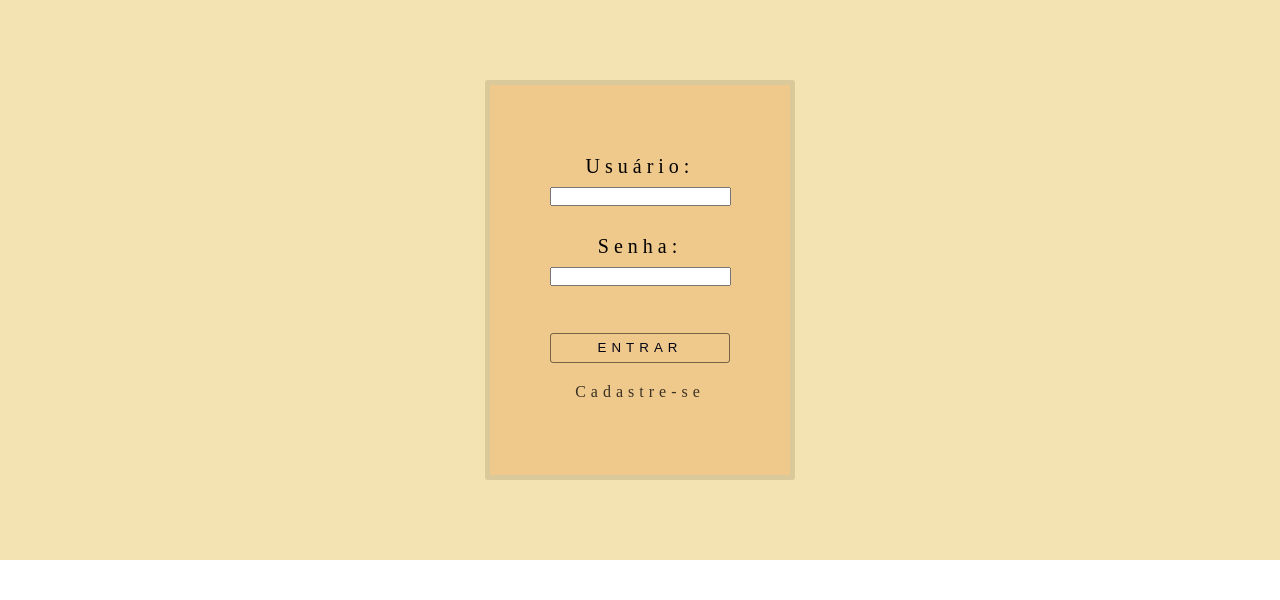
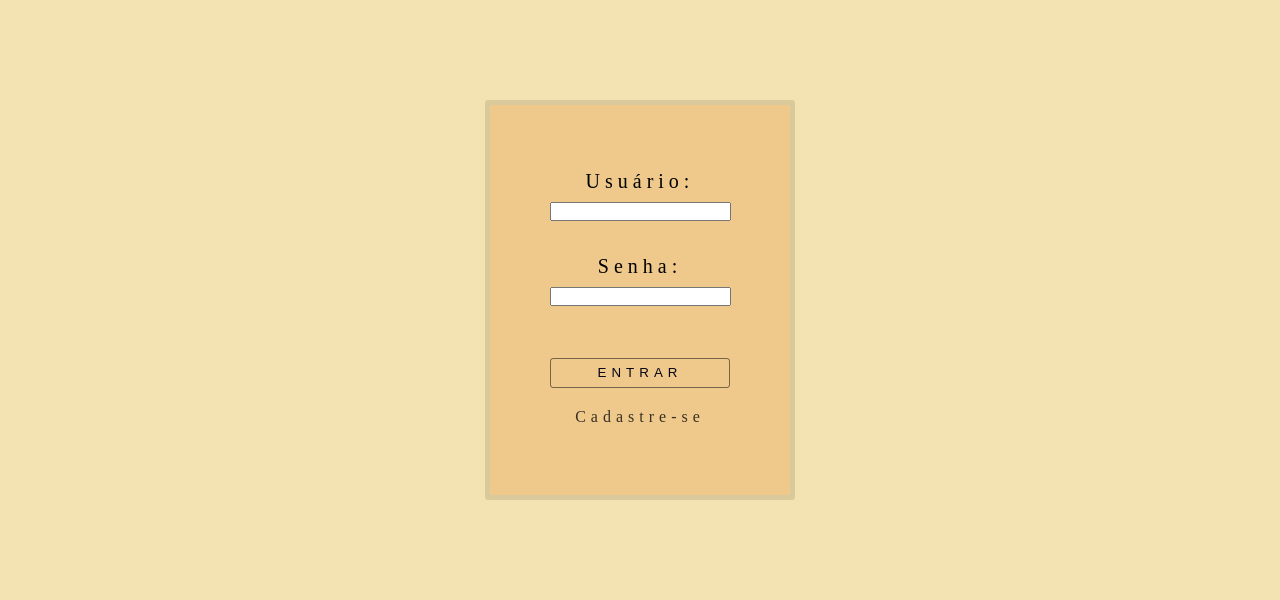
Before and after one commit to WilianKrinke/Trabalhos_Faculdade, a PHP site: page /fundamentosweb/home/php in a window 1280 px wide. Shown: the part 200-800 px from the top of the page. Run offline with PHP 8.4, Linux system fonts and the light colour scheme.

Commit message:
correções

```diff
--- a/Trabalho_4/src/home/css/home.css
+++ b/Trabalho_4/src/home/css/home.css
@@ -12,13 +12,9 @@
   flex-direction: row;
 }
 
-.container_list {
-  width: 100%;
-  padding: 14px 0px;
-}
-
 section {
   width: 100%;
+  min-height: 75vh;
 }
 
 article {
@@ -29,7 +25,7 @@ article {
 }
 
 .form {
-  height: 300px;
+  height: 320px;
   width: 300px;
   display: flex;
   justify-content: space-evenly;
@@ -64,7 +60,7 @@ article {
   }
 
   .form {
-    height: 280px;
+    height: 320px;
     width: 90%;
   }
 }
--- a/Trabalho_4/src/home/php/index.php
+++ b/Trabalho_4/src/home/php/index.php
@@ -5,10 +5,10 @@
     <meta charset="UTF-8">
     <meta http-equiv="X-UA-Compatible" content="IE=edge">
     <meta name="viewport" content="width=device-width, initial-scale=1.0">
-    <link rel="stylesheet" href="../css/home.css">
     <link rel="stylesheet" href="../../utils//global_css//globalCss.css">
     <link rel="stylesheet" href="../../utils//global_css//buttons.css">
     <link rel="stylesheet" href="../../utils//global_css//links.css">
+    <link rel="stylesheet" href="../css//home.css">
     <title>Programação Web - PUC-Pr</title>
 </head>
 
--- a/Trabalho_4/src/utils/global_css/globalCss.css
+++ b/Trabalho_4/src/utils/global_css/globalCss.css
@@ -4,7 +4,6 @@
   box-sizing: border-box;
 }
 
-html,
 body {
   margin: 0px;
   padding: 0px;
@@ -39,7 +38,7 @@ header {
 main {
   background-color: #f4e3b2;
   max-width: 100vw;
-  min-height: 70vh;
+  min-height: 75vh;
 }
 
 ::-webkit-scrollbar-track {
```
